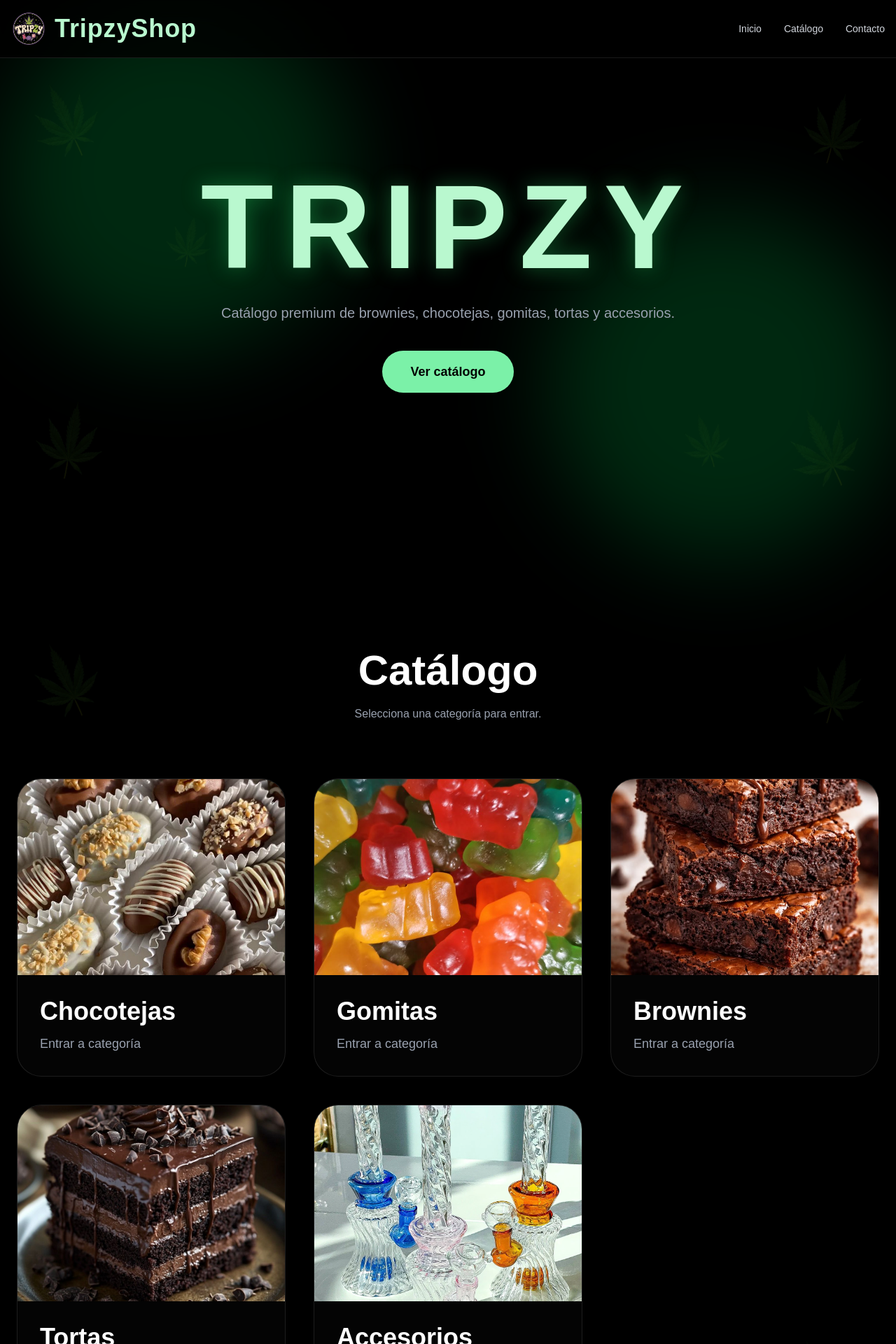
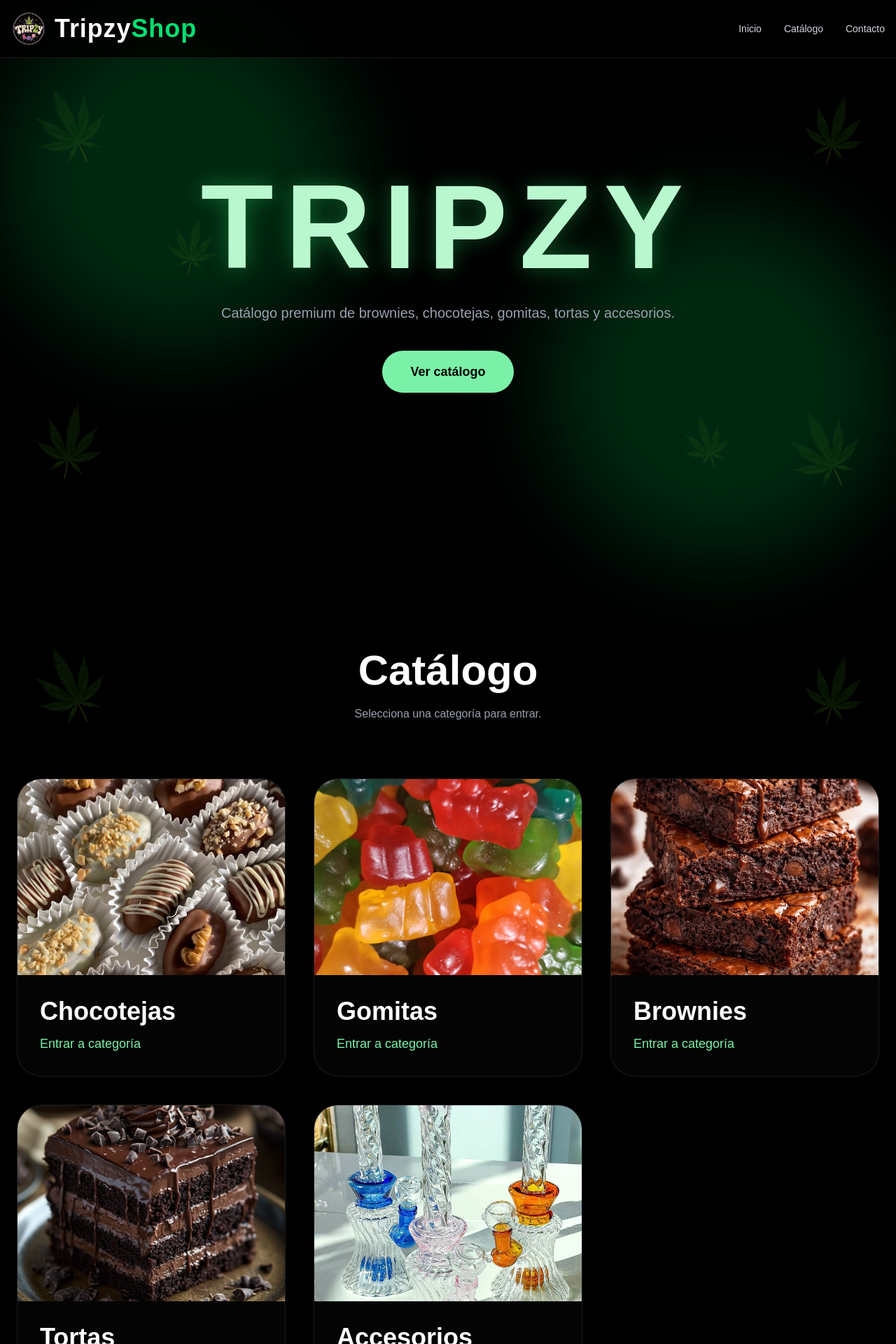
Before and after one commit to Nabh69/tripzyshop, a Next.js app: page / in a window 1280 px wide. Shown: the top 1920 px of the page at 70% size. Built offline with nearby package versions, Linux system fonts and the light colour scheme.

Commit message:
alternar tema verde y morado

```diff
--- a/app/page.tsx
+++ b/app/page.tsx
@@ -3,7 +3,7 @@
 import Image from "next/image";
 import Link from "next/link";
 import { motion } from "framer-motion";
-import { useState } from "react";
+import { useEffect, useState } from "react";
 
 const categorias = [
   { nombre: "Chocotejas", imagen: "/chocotejas.png", ruta: "/categoria/chocotejas" },
@@ -13,48 +13,110 @@ const categorias = [
   { nombre: "Accesorios", imagen: "/bong.png", ruta: "/categoria/accesorios" },
 ];
 
-function WeedLeaves() {
+function WeedLeaves({ theme }: { theme: string }) {
+  const weedImage = theme === "green" ? "/weed.png" : "/weed-purple.png";
+
   return (
     <>
-      <Image src="/weed.png" alt="" width={120} height={120} className="absolute left-8 top-28 -rotate-[20deg] opacity-10" />
-      <Image src="/weed.png" alt="" width={80} height={80} className="absolute left-[18%] top-[38%] rotate-[15deg] opacity-10" />
-      <Image src="/weed.png" alt="" width={110} height={110} className="absolute right-8 top-32 rotate-[20deg] opacity-10" />
-      <Image src="/weed.png" alt="" width={85} height={85} className="absolute right-[18%] bottom-32 -rotate-[12deg] opacity-10" />
-      <Image src="/weed.png" alt="" width={120} height={120} className="absolute left-10 bottom-28 rotate-[15deg] opacity-10" />
-      <Image src="/weed.png" alt="" width={130} height={130} className="absolute right-10 bottom-24 -rotate-[20deg] opacity-10" />
+      <Image src={weedImage} alt="" width={130} height={130} className="absolute left-8 top-28 -rotate-[20deg] opacity-20" />
+      <Image src={weedImage} alt="" width={90} height={90} className="absolute left-[18%] top-[38%] rotate-[15deg] opacity-20" />
+      <Image src={weedImage} alt="" width={110} height={110} className="absolute right-8 top-32 rotate-[20deg] opacity-20" />
+      <Image src={weedImage} alt="" width={85} height={85} className="absolute right-[18%] bottom-32 -rotate-[12deg] opacity-20" />
+      <Image src={weedImage} alt="" width={120} height={120} className="absolute left-10 bottom-28 rotate-[15deg] opacity-20" />
+      <Image src={weedImage} alt="" width={130} height={130} className="absolute right-10 bottom-24 -rotate-[20deg] opacity-20" />
     </>
   );
 }
 
 export default function Home() {
   const [menuOpen, setMenuOpen] = useState(false);
+  const [theme, setTheme] = useState("green");
+
+  useEffect(() => {
+    const lastTheme = localStorage.getItem("tripzy-theme");
+
+    if (lastTheme === "green") {
+      setTheme("purple");
+      localStorage.setItem("tripzy-theme", "purple");
+    } else {
+      setTheme("green");
+      localStorage.setItem("tripzy-theme", "green");
+    }
+  }, []);
+
+  const isGreen = theme === "green";
+
+  const mainColor = isGreen ? "text-green-200" : "text-purple-300";
+  const strongColor = isGreen ? "text-green-400" : "text-purple-400";
+  const buttonColor = isGreen
+    ? "bg-green-300 hover:bg-green-200"
+    : "bg-purple-400 hover:bg-purple-300";
+  const borderColor = isGreen
+    ? "hover:border-green-400/40"
+    : "hover:border-purple-400/40";
+  const shadowColor = isGreen
+    ? "hover:shadow-[0_0_30px_rgba(34,197,94,0.25)]"
+    : "hover:shadow-[0_0_30px_rgba(168,85,247,0.25)]";
+  const glowColor = isGreen
+    ? "rgba(34,197,94,0.4)"
+    : "rgba(168,85,247,0.45)";
 
   return (
     <main className="relative min-h-screen overflow-hidden bg-black text-white">
+
+      {/* EFECTOS DE FONDO */}
       <div className="pointer-events-none fixed inset-0 z-0">
-        <div className="absolute left-0 top-0 h-[500px] w-[500px] rounded-full bg-green-500/20 blur-3xl" />
-        <div className="absolute bottom-0 right-0 h-[500px] w-[500px] rounded-full bg-green-500/20 blur-3xl" />
+        <div
+          className={`absolute left-0 top-0 h-[500px] w-[500px] rounded-full blur-3xl ${
+            isGreen ? "bg-green-500/20" : "bg-purple-500/20"
+          }`}
+        />
+
+        <div
+          className={`absolute bottom-0 right-0 h-[500px] w-[500px] rounded-full blur-3xl ${
+            isGreen ? "bg-green-500/20" : "bg-purple-500/20"
+          }`}
+        />
       </div>
 
+      {/* NAVBAR */}
       <header className="fixed top-0 z-50 w-full border-b border-white/10 bg-black/80 backdrop-blur-xl">
         <div className="mx-auto flex max-w-7xl items-center justify-between px-4 py-4">
+
           <div className="flex items-center gap-3">
-            <Image src="/logo.png" alt="Tripzy" width={50} height={50} className="rounded-full" />
-            <span className="text-2xl font-black tracking-wide text-green-200 md:text-4xl">
-              TripzyShop
-            </span>
+            <Image
+              src="/logo.png"
+              alt="Tripzy"
+              width={50}
+              height={50}
+              className="rounded-full"
+            />
+
+            <h1 className="text-2xl font-black tracking-wide md:text-4xl">
+              <span className="text-white">Tripzy</span>
+              <span className={strongColor}>Shop</span>
+            </h1>
           </div>
 
           <nav className="hidden items-center gap-8 text-sm text-gray-300 md:flex">
-            <a href="#inicio" className="transition hover:text-green-300">Inicio</a>
-            <a href="#catalogo" className="transition hover:text-green-300">Catálogo</a>
-            <a href="#contacto" className="transition hover:text-green-300">Contacto</a>
+            <a href="#inicio" className={`transition hover:${mainColor}`}>
+              Inicio
+            </a>
+            <a href="#catalogo" className={`transition hover:${mainColor}`}>
+              Catálogo
+            </a>
+            <a href="#contacto" className={`transition hover:${mainColor}`}>
+              Contacto
+            </a>
           </nav>
 
-          <button onClick={() => setMenuOpen(!menuOpen)} className="flex flex-col gap-1.5 md:hidden">
-            <span className="h-0.5 w-7 bg-green-200" />
-            <span className="h-0.5 w-7 bg-green-200" />
-            <span className="h-0.5 w-7 bg-green-200" />
+          <button
+            onClick={() => setMenuOpen(!menuOpen)}
+            className="flex flex-col gap-1.5 md:hidden"
+          >
+            <span className={`h-0.5 w-7 ${isGreen ? "bg-green-200" : "bg-purple-300"}`} />
+            <span className={`h-0.5 w-7 ${isGreen ? "bg-green-200" : "bg-purple-300"}`} />
+            <span className={`h-0.5 w-7 ${isGreen ? "bg-green-200" : "bg-purple-300"}`} />
           </button>
         </div>
 
@@ -69,15 +131,21 @@ export default function Home() {
         )}
       </header>
 
-      <section id="inicio" className="relative flex min-h-screen flex-col items-center justify-center overflow-hidden px-6 text-center">
-        <WeedLeaves />
+      {/* HERO */}
+      <section
+        id="inicio"
+        className="relative flex min-h-screen flex-col items-center justify-center overflow-hidden px-6 text-center"
+      >
+        <WeedLeaves theme={theme} />
 
         <motion.h1
           initial={{ opacity: 0, y: 40 }}
           animate={{ opacity: 1, y: 0 }}
           transition={{ duration: 1 }}
-          className="relative z-10 text-7xl font-black uppercase tracking-widest text-green-200 md:text-[170px]"
-          style={{ textShadow: "0px 0px 30px rgba(34,197,94,0.4)" }}
+          className={`relative z-10 text-7xl font-black uppercase tracking-widest md:text-[170px] ${mainColor}`}
+          style={{
+            textShadow: `0px 0px 30px ${glowColor}`,
+          }}
         >
           TRIPZY
         </motion.h1>
@@ -86,13 +154,20 @@ export default function Home() {
           Catálogo premium de brownies, chocotejas, gomitas, tortas y accesorios.
         </p>
 
-        <a href="#catalogo" className="relative z-10 mt-10 rounded-full bg-green-300 px-10 py-4 text-lg font-bold text-black transition hover:scale-105 hover:bg-green-200">
+        <a
+          href="#catalogo"
+          className={`relative z-10 mt-10 rounded-full px-10 py-4 text-lg font-bold text-black transition hover:scale-105 ${buttonColor}`}
+        >
           Ver catálogo
         </a>
       </section>
 
-      <section id="catalogo" className="relative mx-auto min-h-screen max-w-7xl overflow-hidden px-6 py-32">
-        <WeedLeaves />
+      {/* CATÁLOGO */}
+      <section
+        id="catalogo"
+        className="relative mx-auto min-h-screen max-w-7xl overflow-hidden px-6 py-32"
+      >
+        <WeedLeaves theme={theme} />
 
         <h2 className="relative z-10 text-center text-6xl font-black">
           Catálogo
@@ -111,14 +186,26 @@ export default function Home() {
               transition={{ duration: 0.5 }}
             >
               <Link href={categoria.ruta}>
-                <div className="group overflow-hidden rounded-[35px] border border-white/10 bg-[#050505]/90 transition hover:border-green-400/40 hover:shadow-[0_0_30px_rgba(34,197,94,0.2)]">
+                <div
+                  className={`group overflow-hidden rounded-[35px] border border-white/10 bg-[#050505]/90 transition ${borderColor} ${shadowColor}`}
+                >
                   <div className="relative h-[280px] overflow-hidden">
-                    <Image src={categoria.imagen} alt={categoria.nombre} fill className="object-cover transition duration-500 group-hover:scale-110" />
+                    <Image
+                      src={categoria.imagen}
+                      alt={categoria.nombre}
+                      fill
+                      className="object-cover transition duration-500 group-hover:scale-110"
+                    />
                   </div>
 
                   <div className="p-8">
-                    <h3 className="text-4xl font-black">{categoria.nombre}</h3>
-                    <p className="mt-3 text-lg text-gray-400">Entrar a categoría</p>
+                    <h3 className="text-4xl font-black">
+                      {categoria.nombre}
+                    </h3>
+
+                    <p className={`mt-3 text-lg ${isGreen ? "text-green-300" : "text-purple-300"}`}>
+                      Entrar a categoría
+                    </p>
                   </div>
                 </div>
               </Link>
@@ -127,8 +214,12 @@ export default function Home() {
         </div>
       </section>
 
-      <section id="contacto" className="relative min-h-screen overflow-hidden px-6 py-32 text-center">
-        <WeedLeaves />
+      {/* CONTACTO */}
+      <section
+        id="contacto"
+        className="relative min-h-screen overflow-hidden px-6 py-32 text-center"
+      >
+        <WeedLeaves theme={theme} />
 
         <h2 className="relative z-10 text-6xl font-black">
           Contacto
@@ -139,29 +230,50 @@ export default function Home() {
         </p>
 
         <div className="relative z-10 mt-16 flex flex-wrap items-center justify-center gap-10">
-          <a href="https://www.instagram.com/tripzy_420/" target="_blank" className="flex items-center gap-4 rounded-full border border-white/10 bg-white/5 px-6 py-4 transition hover:border-pink-400 hover:bg-white/10">
+          <a
+            href="https://www.instagram.com/tripzy_420/"
+            target="_blank"
+            className={`flex items-center gap-4 rounded-full border border-white/10 bg-white/5 px-6 py-4 transition ${borderColor} hover:bg-white/10`}
+          >
             <Image src="/instagram.png" alt="Instagram" width={35} height={35} />
             <span className="text-lg font-semibold">Instagram</span>
           </a>
 
-          <a href="https://www.tiktok.com/@tripzy420" target="_blank" className="flex items-center gap-4 rounded-full border border-white/10 bg-white/5 px-6 py-4 transition hover:border-white hover:bg-white/10">
+          <a
+            href="https://www.tiktok.com/@tripzy420"
+            target="_blank"
+            className={`flex items-center gap-4 rounded-full border border-white/10 bg-white/5 px-6 py-4 transition ${borderColor} hover:bg-white/10`}
+          >
             <Image src="/tiktok.png" alt="TikTok" width={35} height={35} />
             <span className="text-lg font-semibold">TikTok</span>
           </a>
 
-          <a href="https://t.me/Perucho_Fit/" target="_blank" className="flex items-center gap-4 rounded-full border border-white/10 bg-white/5 px-6 py-4 transition hover:border-blue-400 hover:bg-white/10">
+          <a
+            href="https://t.me/Perucho_Fit/"
+            target="_blank"
+            className={`flex items-center gap-4 rounded-full border border-white/10 bg-white/5 px-6 py-4 transition ${borderColor} hover:bg-white/10`}
+          >
             <Image src="/telegram.png" alt="Telegram" width={35} height={35} />
             <span className="text-lg font-semibold">Telegram</span>
           </a>
 
-          <a href="https://wa.me/51922167377" target="_blank" className="flex items-center gap-4 rounded-full border border-white/10 bg-white/5 px-6 py-4 transition hover:border-green-400 hover:bg-white/10">
+          <a
+            href="https://wa.me/51922167377"
+            target="_blank"
+            className={`flex items-center gap-4 rounded-full border border-white/10 bg-white/5 px-6 py-4 transition ${borderColor} hover:bg-white/10`}
+          >
             <Image src="/whatsapp.png" alt="WhatsApp" width={35} height={35} />
             <span className="text-lg font-semibold">WhatsApp</span>
           </a>
         </div>
 
-        <p className="relative z-10 mt-12 text-gray-500">Arequipa, Perú</p>
-        <p className="relative z-10 mt-20 text-gray-700">TripzyShop © 2026</p>
+        <p className="relative z-10 mt-12 text-gray-500">
+          Arequipa, Perú
+        </p>
+
+        <p className={`relative z-10 mt-20 ${isGreen ? "text-green-700" : "text-purple-700"}`}>
+          TripzyShop © 2026
+        </p>
       </section>
     </main>
   );
```
Also changed, not shown: public/weed-purple.png (added).
